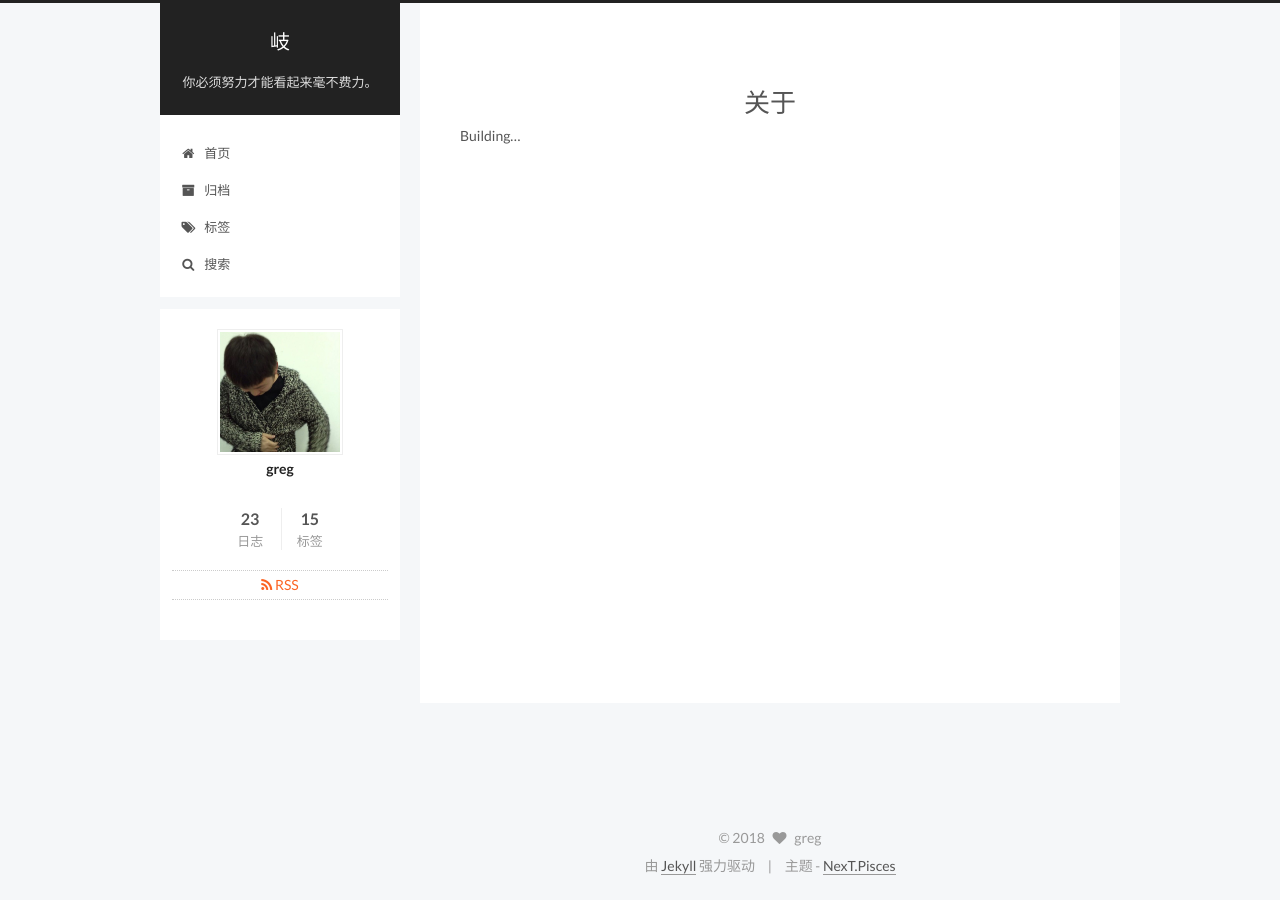
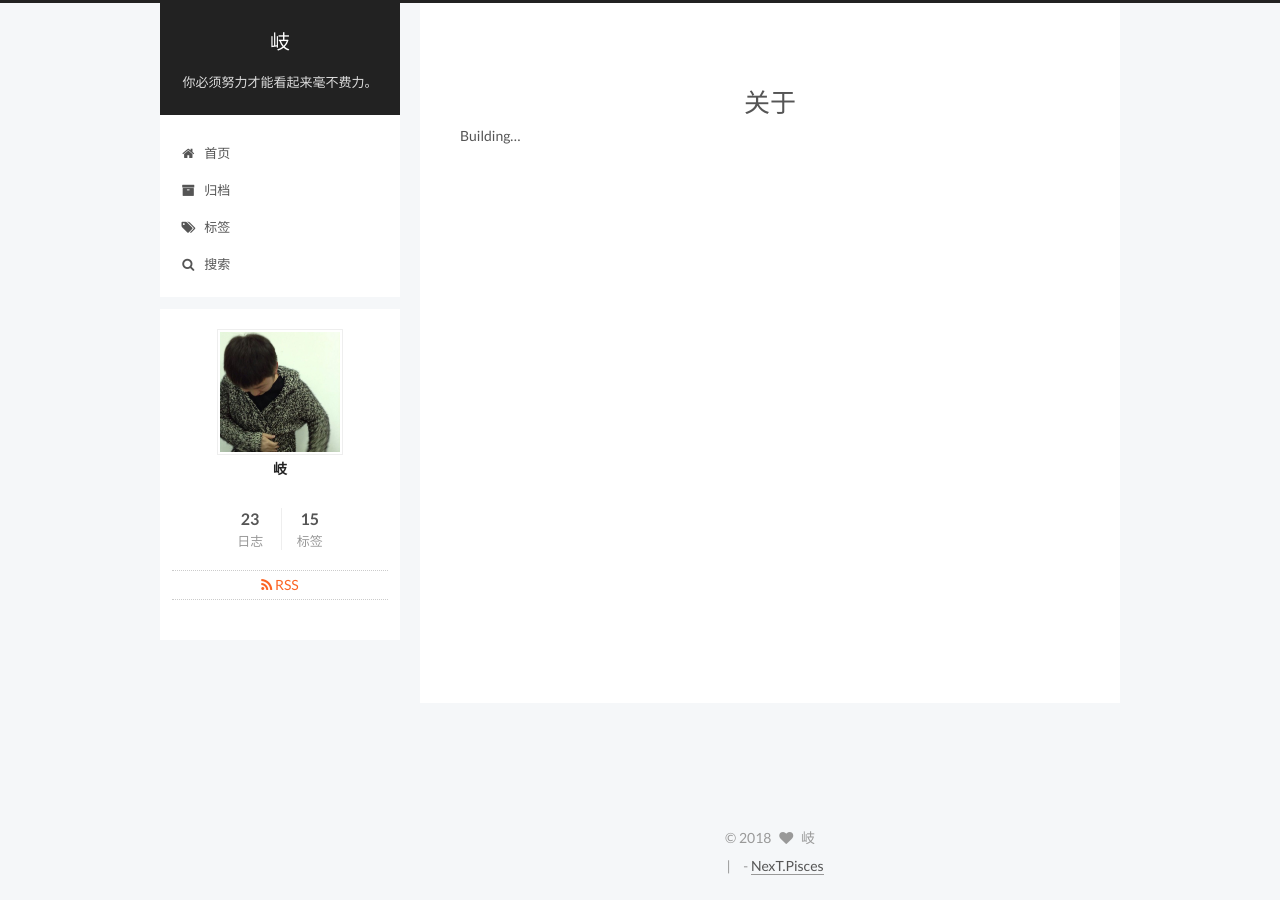
Before and after one commit to jiwuming/jiwuming.github.io, a Jekyll site: the page built from about/index.md, in a window 1280 px wide. Built offline with Jekyll 4.4.1, drawn with Linux system fonts in a browser that asks for light colours.

Commit message:
修改配置文件

```diff
--- a/_config.yml
+++ b/_config.yml
@@ -7,7 +7,7 @@
 title: 岐
 subtitle: 你必须努力才能看起来毫不费力。
 description:
-author: greg
+author: 岐
 # Support language: de, en, fr-FR, id, ja, ko, pt-BR, pt, ru, zh-Hans, zh-hk, zh-tw
 language: zh-Hans
 date_format: '%Y-%m-%d'
--- a/_data/languages/zh-Hans.yml
+++ b/_data/languages/zh-Hans.yml
@@ -49,8 +49,8 @@ page:
   tags: 标签
 
 footer:
-  powered: "由 %s 强力驱动"
-  theme: 主题
+  powered:
+  theme:
 
 counter:
   tag_cloud:
```
